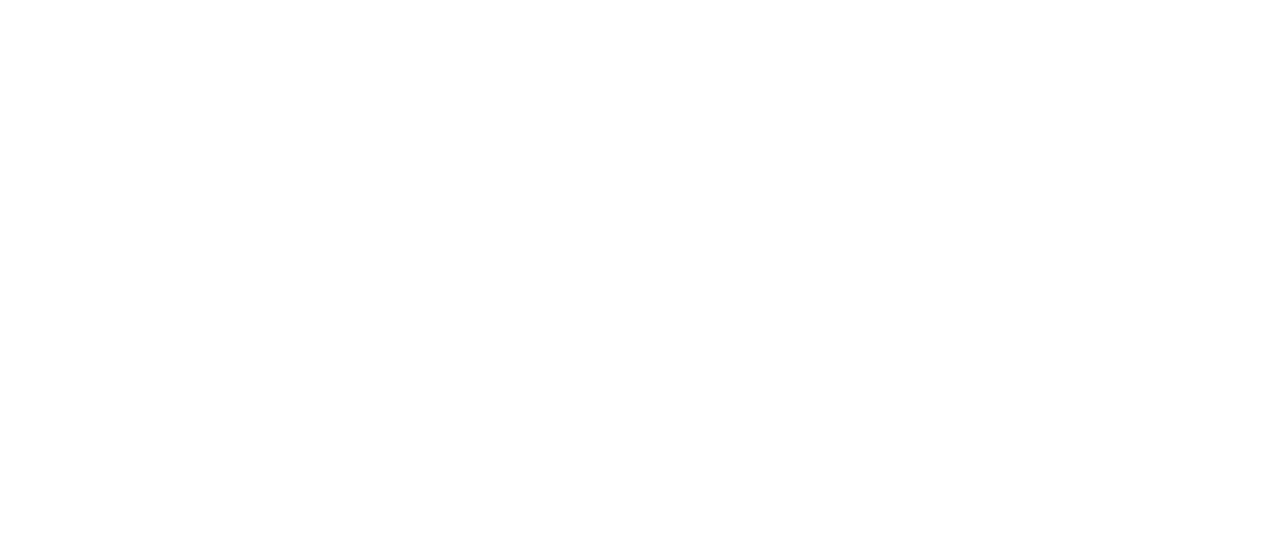
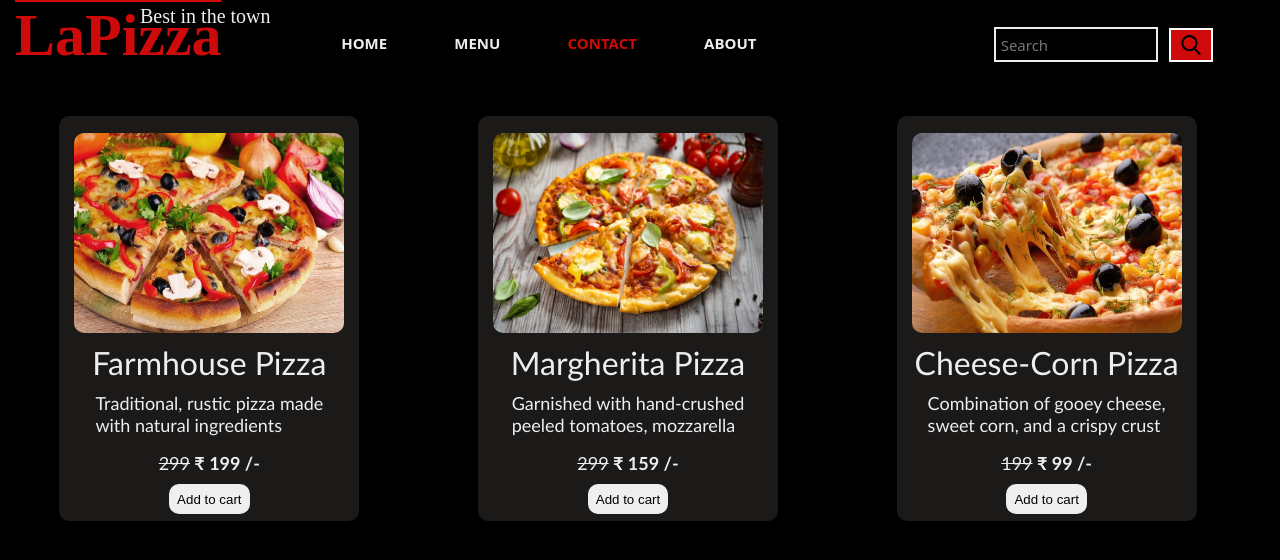
Before and after one commit to manthansharadbire/Lapizza, a plain HTML site: page pages/contacts.html in a window 1280 px wide. Drawn offline with Linux system fonts and the light colour scheme; a web font is replaced by a local one.

Commit message:
Contacts page added

```diff
--- a/css/menu.css
+++ b/css/contacts.css
@@ -19,7 +19,7 @@
 
 #menu{color: #CF0A0A;}
 
-.cardholder{display:flex; width: 1215px; justify-content: space-around;}
+.cardholder{display:flex; width: 1256px; justify-content: space-around;}
 .cardparent{display: flex; flex-direction: column; flex-wrap: wrap; height: 405px; width: 300px;  align-items: center; cursor: pointer; border-radius: 10px; background-color: rgb(28, 25, 25);}
 .farmhousepizza{height: 200px; width: 270px; margin-top: 17px; border-radius: 10px;}
 .veg{height: 30px; margin-top: -35px; margin-left: 220px;}
@@ -29,6 +29,3 @@
 .addtocart{height: 30px; border: solid 2px #EEEEEE; border-radius: 10px; margin-top: 10px; cursor: pointer;}
 .addtocart:hover{transform: scale(1.05);}
 .cardparent:hover{background-color:#CF0A0A}
-
-.copyrightparent{background-color: #CF0A0A; height: 30px; padding-top: 10px;}
-.copyright{color: #EEEEEE; font-family:'Gill Sans', 'Gill Sans MT', Calibri, 'Trebuchet MS', sans-serif ; margin-left: 10px; }
--- a/pages/contacts.html
+++ b/pages/contacts.html
@@ -0,0 +1,56 @@
+<!DOCTYPE html>
+<html>
+<head>
+<title>Menu</title>
+<link rel="preconnect" href="https://fonts.googleapis.com">
+<link rel="preconnect" href="https://fonts.gstatic.com" crossorigin>
+<link href="https://fonts.googleapis.com/css2?family=Grey+Qo&family=Open+Sans:ital,wght@0,300..800;1,300..800&family=Timmana&display=swap" rel="stylesheet">
+<link rel="stylesheet" href="./../style.css">
+<link rel="stylesheet" href="./../css/contacts.css">
+</head>
+<body>
+<div class="headline">
+<a href="./../index.html" class="anc"><h1 class="lapizza"> LaPizza</h1></a>
+<span class="span">Best in the town</span>
+</div>
+
+<div class="navbar">
+<a href="./../index.html" class="anc"><span class="options"><b>HOME</b></span></a>
+<a href="./../pages/menu.html" class="anc"><span class="options"><b>MENU</b></span></a>
+<span class="options"><b id="menu">CONTACT</b></span>
+<a href="./../pages/about.html" class="anc"><span class="options"><b>ABOUT</b></span></a>
+<input type="text" class="searchbar" placeholder="Search">
+<img src="./../images/search.png" alt="Search" class="searchicon">
+</div><br><br><br>
+
+<section class="cardholder">
+<div class="cardparent">
+<img src="./../images/farmhousepizza.jpeg" alt="Farmhouse Pizza" class="farmhousepizza">
+<span class="pizzaname">Farmhouse Pizza</span>
+<p class="pizzadescription">Traditional, rustic pizza made <br>with natural ingredients</p>
+<span class="price"><del>299</del><b> ₹ 199 /-</b></span>
+<button class="addtocart">Add to cart</button>
+</div>
+
+
+<div class="cardparent">
+<img src="./../images/margheitapizza.jpg" alt="Margherita Pizza" class="farmhousepizza">
+<span class="pizzaname">Margherita Pizza</span>
+<p class="pizzadescription">Garnished with hand-crushed <br> peeled tomatoes, mozzarella </p>
+<span class="price"><del>299</del><b> ₹ 159 /-</b></span>
+<button class="addtocart">Add to cart</button>
+</div>
+
+
+<div class="cardparent">
+<img src="./../images/cheese&corn.jpg" alt="Cheese & Corn Pizza" class="farmhousepizza">
+<span class="pizzaname">Cheese-Corn Pizza</span>
+<p class="pizzadescription">Combination of gooey cheese, <br> sweet corn, and a crispy crust </p>
+<span class="price"><del>199</del><b> ₹ 99 /-</b></span>
+<button class="addtocart">Add to cart</button>
+</div>
+
+
+</section><br>
+</body>
+</html>
```
Also changed, not shown: pages/menu.html (+2 -2 lines), css/contact.css (deleted), images/call.png (added), images/newcase.png (added).
